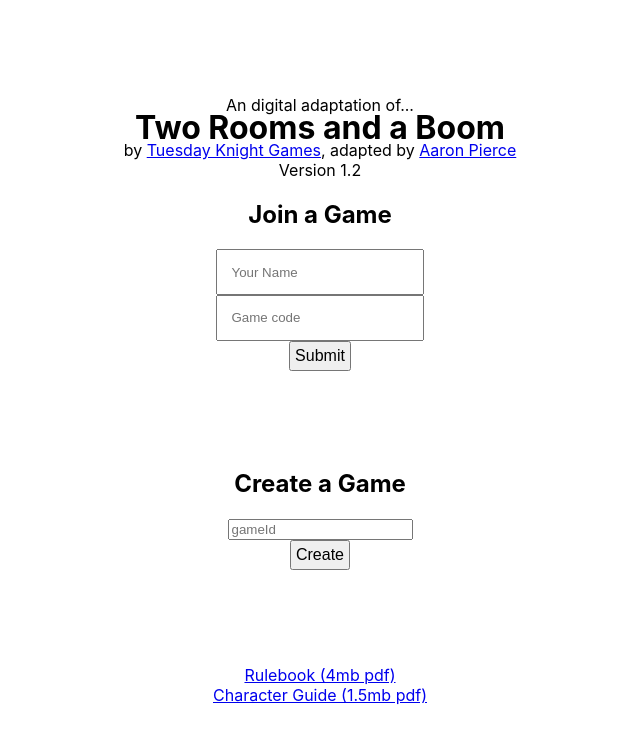
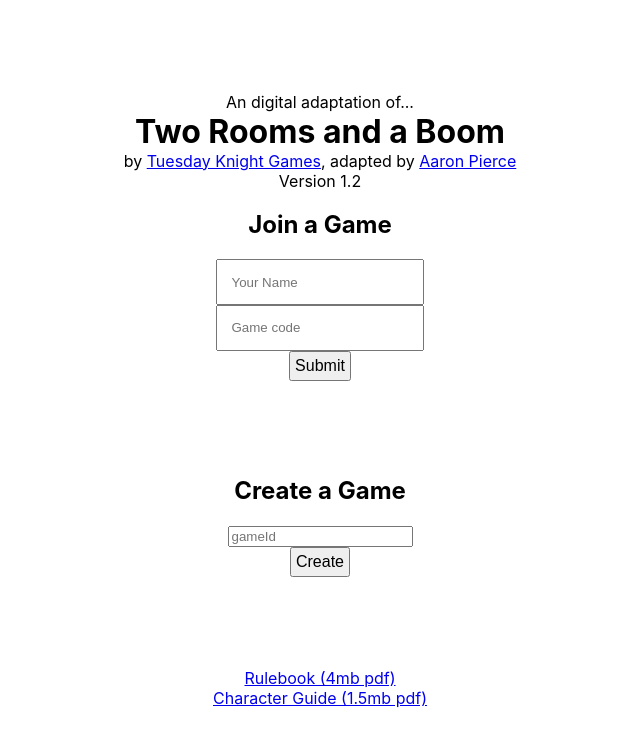
Before and after one commit to Aaron-Pierce/2r1b-WebApp, a React (Create React App) app in the folder src/frontend/: page / in a window 1280 px wide. Shown: the top 746 px of the page, without its empty margins (320-960 px from the left). Built offline with nearby package versions, Linux system fonts and the light colour scheme; no server answers.

Commit message:
I don't like the line height anymore

```diff
--- a/src/frontend/src/features/GameSelector/GameSelector.module.css
+++ b/src/frontend/src/features/GameSelector/GameSelector.module.css
@@ -52,7 +52,7 @@
 }
 
 .noMargins h1 {
-    line-height: 0.8em;
+    /* line-height: 0.8em; */
 }
 
 #rulebookSection{
```
